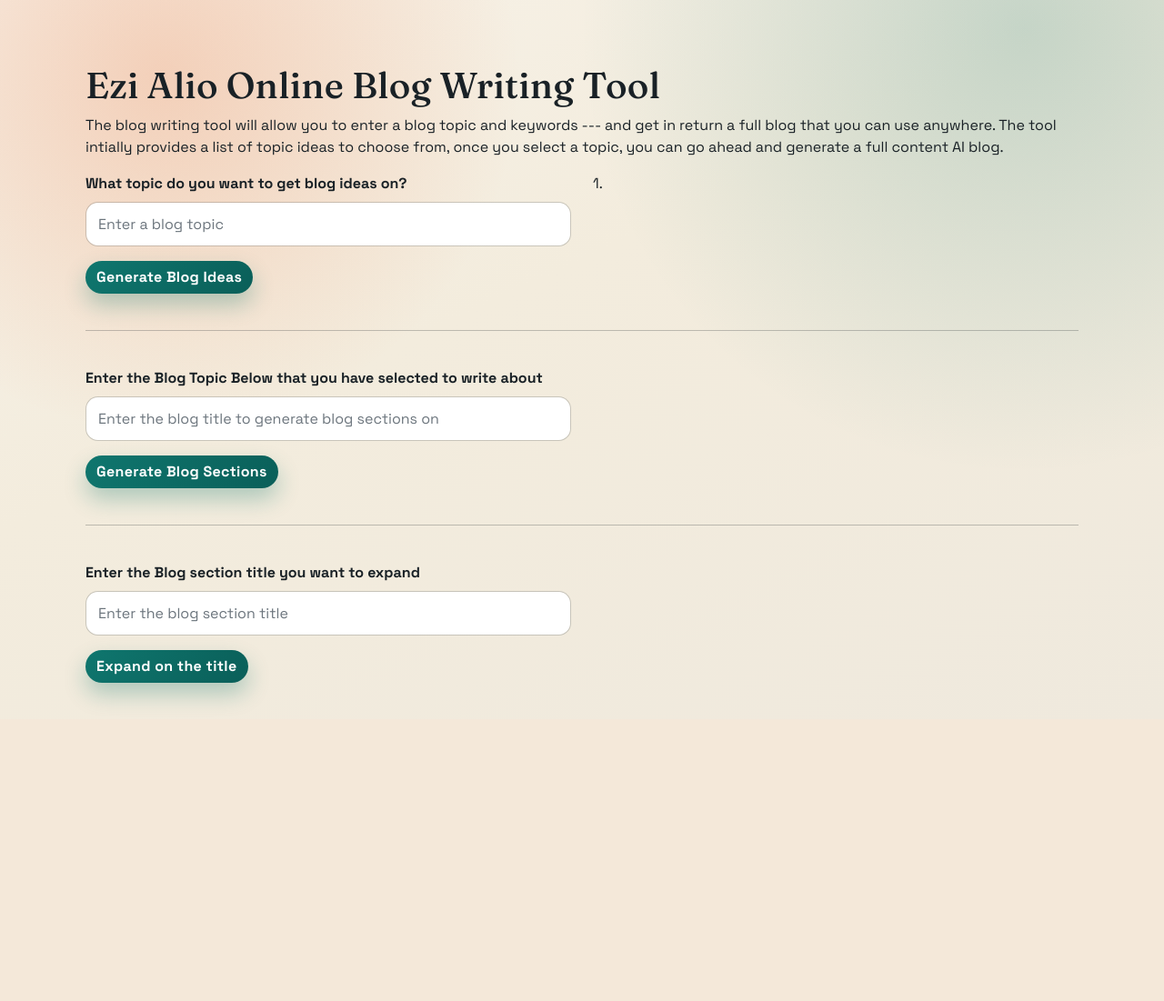
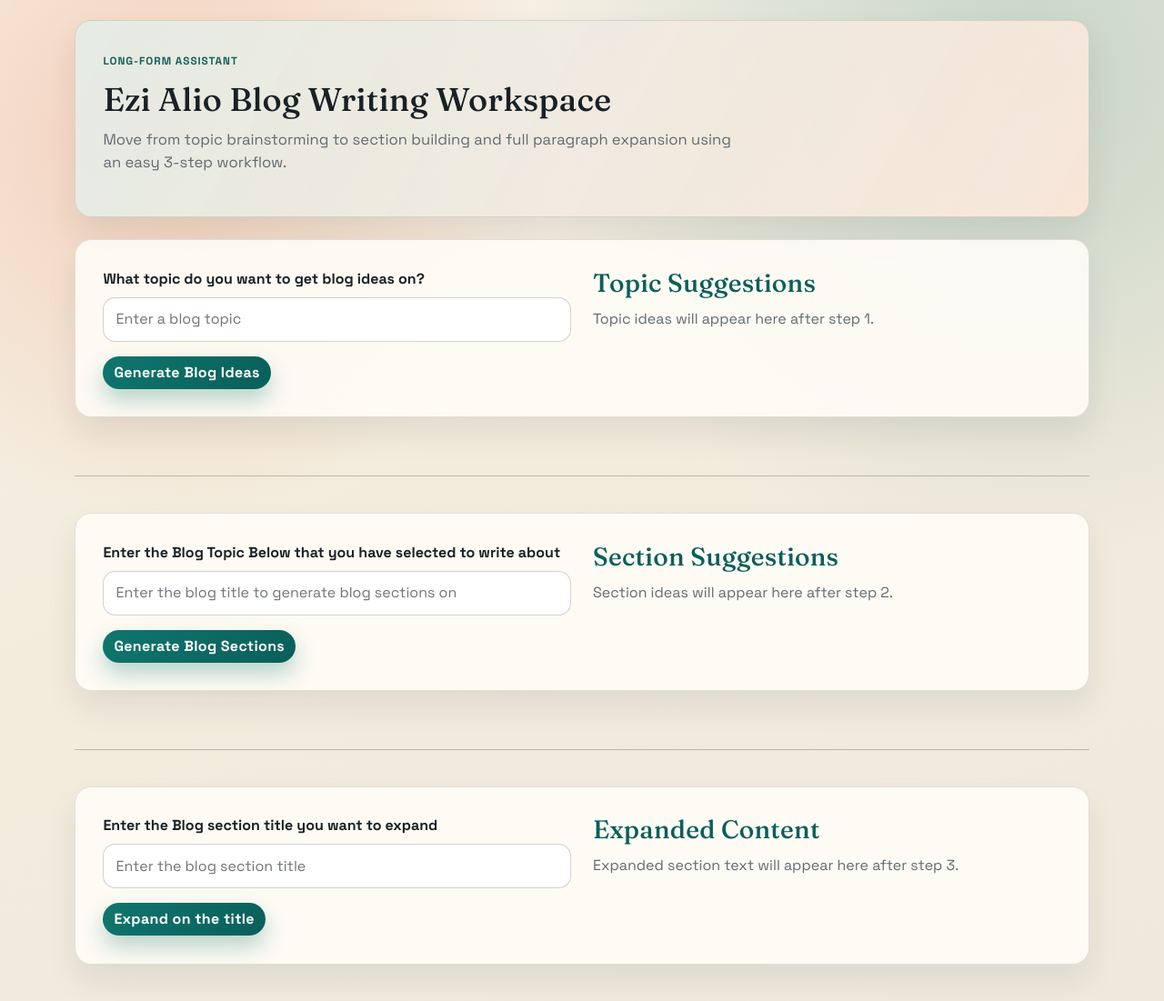
Before and after one commit to Ibrahim278/KinetixAI, a Flask app: template templates/blogs.html in a window 1280 px wide. Shown: the part 72-1173 px from the top of the page at 91% size. Before the commit the page ends 848 px from the top, so only its background shows below. Run offline with Flask 3, Linux system fonts and the light colour scheme; the template is opened without the code that fills it, so the values that code supplies are empty.

Commit message:
Modernize legacy and error templates

```diff
--- a/templates/blogs.html
+++ b/templates/blogs.html
@@ -3,16 +3,16 @@
 
 {% block body %}
 <main class="container">
-<div class="container">
-      <h1 class="mt-5">Ezi Alio Online Blog Writing Tool</h1>
+  <section class="hero-panel reveal-up mb-4">
+    <span class="eyebrow">Long-Form Assistant</span>
+    <h1 class="hero-title">Ezi Alio Blog Writing Workspace</h1>
+    <p class="hero-copy">Move from topic brainstorming to section building and full paragraph expansion using an easy 3-step workflow.</p>
+  </section>
 
-      <p>The blog writing tool will allow you to enter a blog topic and keywords --- and get in return a full blog that you can use anywhere.
-        The tool intially provides a list of topic ideas to choose from, once you select a topic,
-        you can go ahead and generate a full content AI blog.</p>
-
-      <div class="row">
+  <section class="tool-panel reveal-up mb-4">
+      <div class="row g-4 align-items-start">
         <div class="col-lg-6">
-          <form class="" action="/" method="post">
+          <form action="/" method="post">
             <div class="mb-3">
               <label for="blogTopic" class="form-label">What topic do you want to get blog ideas on?</label>
               <input type="text" class="form-control" id="blogTopic" name="blogTopic" placeholder="Enter a blog topic">
@@ -26,18 +26,25 @@
 
 
         <div class="col-lg-6">
-          1. {{blogTopicIdeas|safe}}
+          <h3 class="result-title">Topic Suggestions</h3>
+          {% if blogTopicIdeas %}
+            <p class="result-body">1. {{blogTopicIdeas|safe}}</p>
+          {% else %}
+            <p class="placeholder-result">Topic ideas will appear here after step 1.</p>
+          {% endif %}
         </div>
       </div>
+  </section>
 
 
       <br>
       <hr>
       <br>
 
-      <div class="row">
+  <section class="tool-panel reveal-up mb-4">
+      <div class="row g-4 align-items-start">
         <div class="col-lg-6">
-          <form class="" action="/" method="post">
+          <form action="/" method="post">
             <div class="mb-3">
               <label for="blogSection" class="form-label">Enter the Blog Topic Below that you have selected to write about</label>
               <input type="text" class="form-control" id="blogSection" name="blogSection" placeholder="Enter the blog title to generate blog sections on">
@@ -51,17 +58,24 @@
 
 
         <div class="col-lg-6">
-          {{blogSectionIdeas|safe}}
+          <h3 class="result-title">Section Suggestions</h3>
+          {% if blogSectionIdeas %}
+            <p class="result-body">{{blogSectionIdeas|safe}}</p>
+          {% else %}
+            <p class="placeholder-result">Section ideas will appear here after step 2.</p>
+          {% endif %}
         </div>
       </div>
+  </section>
 
       <br>
       <hr>
       <br>
 
-      <div class="row">
+  <section class="tool-panel reveal-up">
+      <div class="row g-4 align-items-start">
         <div class="col-lg-6">
-          <form class="" action="/" method="post">
+          <form action="/" method="post">
             <div class="mb-3">
               <label for="blogExpander" class="form-label">Enter the Blog section title you want to expand</label>
               <input type="text" class="form-control" id="blogExpander" name="blogExpander" placeholder="Enter the blog section title">
@@ -75,16 +89,16 @@
 
 
         <div class="col-lg-6">
-          {{blogExpanded|safe}}
+          <h3 class="result-title">Expanded Content</h3>
+          {% if blogExpanded %}
+            <p class="result-body">{{blogExpanded|safe}}</p>
+          {% else %}
+            <p class="placeholder-result">Expanded section text will appear here after step 3.</p>
+          {% endif %}
         </div>
       </div>
+  </section>
 
-
-    </div>
-
-
-    <!-- Option 1: Bootstrap Bundle with Popper -->
-    <script src="https://cdn.jsdelivr.net/npm/bootstrap@5.1.3/dist/js/bootstrap.bundle.min.js" integrity="sha384-ka7Sk0Gln4gmtz2MlQnikT1wXgYsOg+OMhuP+IlRH9sENBO0LRn5q+8nbTov4+1p" crossorigin="anonymous"></script>
 
 </main>
 {% endblock %}
```
Also changed, not shown: templates/404.html (+13 -12 lines), templates/amazon-descriptions.html (+18 -18 lines).
